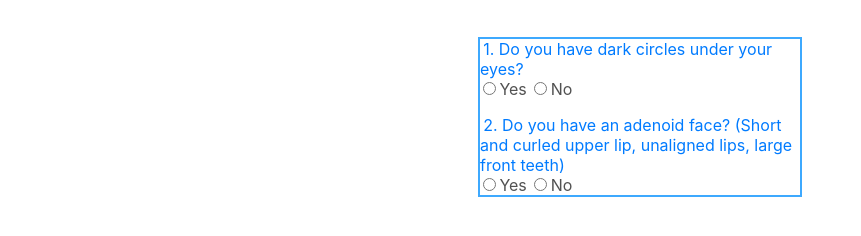
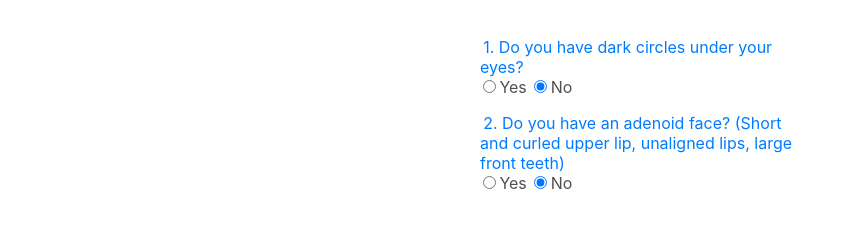
Before and after one commit to NoahBerry404/iTongue, a plain HTML site: page childSurvey.html in a window 1280 px wide. Shown: the part 72-308 px from the top of the page, without its empty margins (0-861 px from the left). Drawn offline with Linux system fonts and the light colour scheme.

Commit message:
Removed survey borders

```diff
--- a/childSurvey.html
+++ b/childSurvey.html
@@ -11,16 +11,16 @@
         <a class="backButton" href="/main.html">Back</a>
         <h1 style="padding-top:5vh;">Children's Survey</h1>
         <div style="padding-bottom:5vh;">
-            <div style="margin:auto;width:40vh;margin-top:5vh;border:2px solid #3ea9fe;">
+            <div style="margin:auto;width:40vh;margin-top:5vh;">
                 <div class="questionnaireBox" style="margin-top:0">
                     <label style="margin-left:1%;color:#007BFF;">1. Do you have dark circles under your eyes?</label><br>
                     <label style="margin-left:1%;"><input type="radio" name="q1" style="margin-right:1%;"></input>Yes</label>
-                    <label style="margin-left:1%;"><input type="radio" name="q1" style="margin-right:1%;"></input>No</label>
+                    <label style="margin-left:1%;"><input type="radio" name="q1" style="margin-right:1%;" checked></input>No</label>
                 </div>
                 <div class="questionnaireBox">
                     <label style="margin-left:1%;color:#007BFF;">2. Do you have an adenoid face? (Short and curled upper lip, unaligned lips, large front teeth)</label><br>
                     <label style="margin-left:1%;"><input type="radio" name="q2" style="margin-right:1%;"></input>Yes</label>
-                    <label style="margin-left:1%;"><input type="radio" name="q2" style="margin-right:1%;"></input>No</label>
+                    <label style="margin-left:1%;"><input type="radio" name="q2" style="margin-right:1%;" checked></input>No</label>
                 </div>
             </div>
         </div>
```
Also changed, not shown: physicalSurvey.html (+1 -1 lines).
